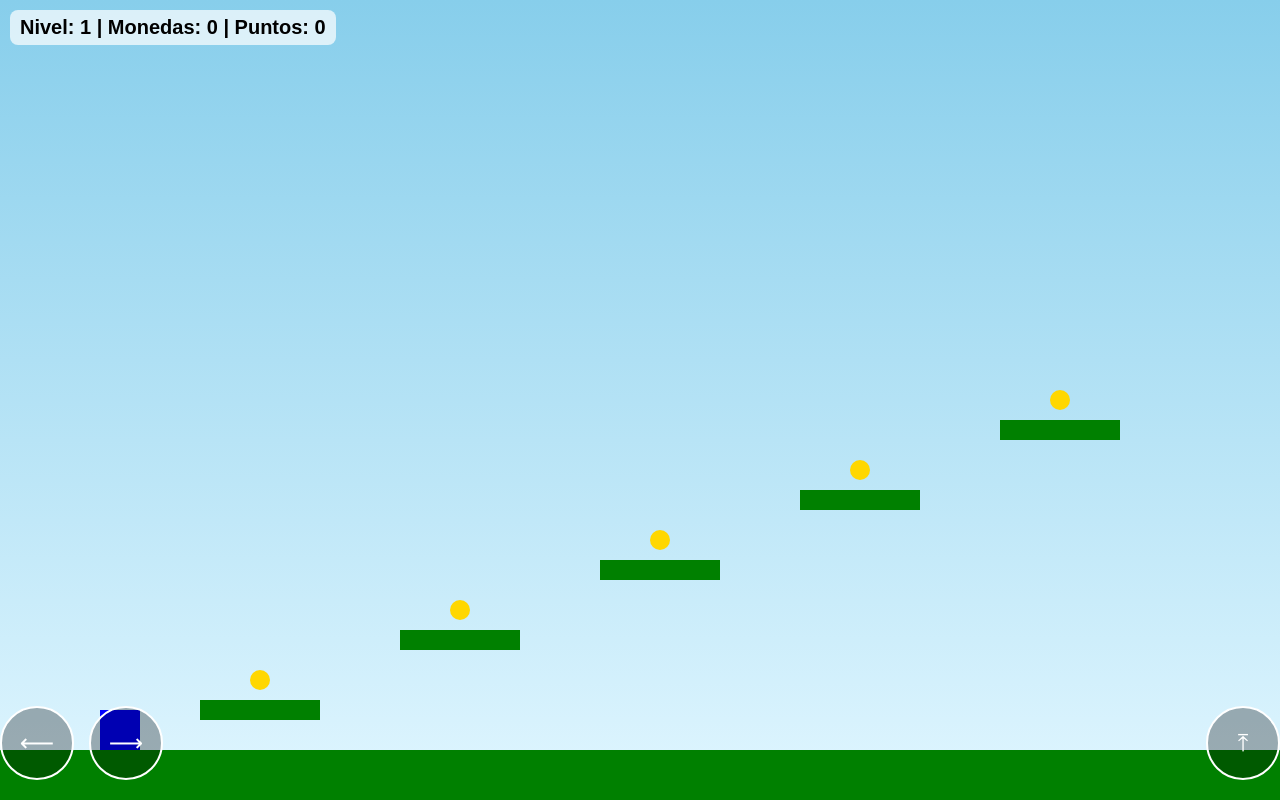
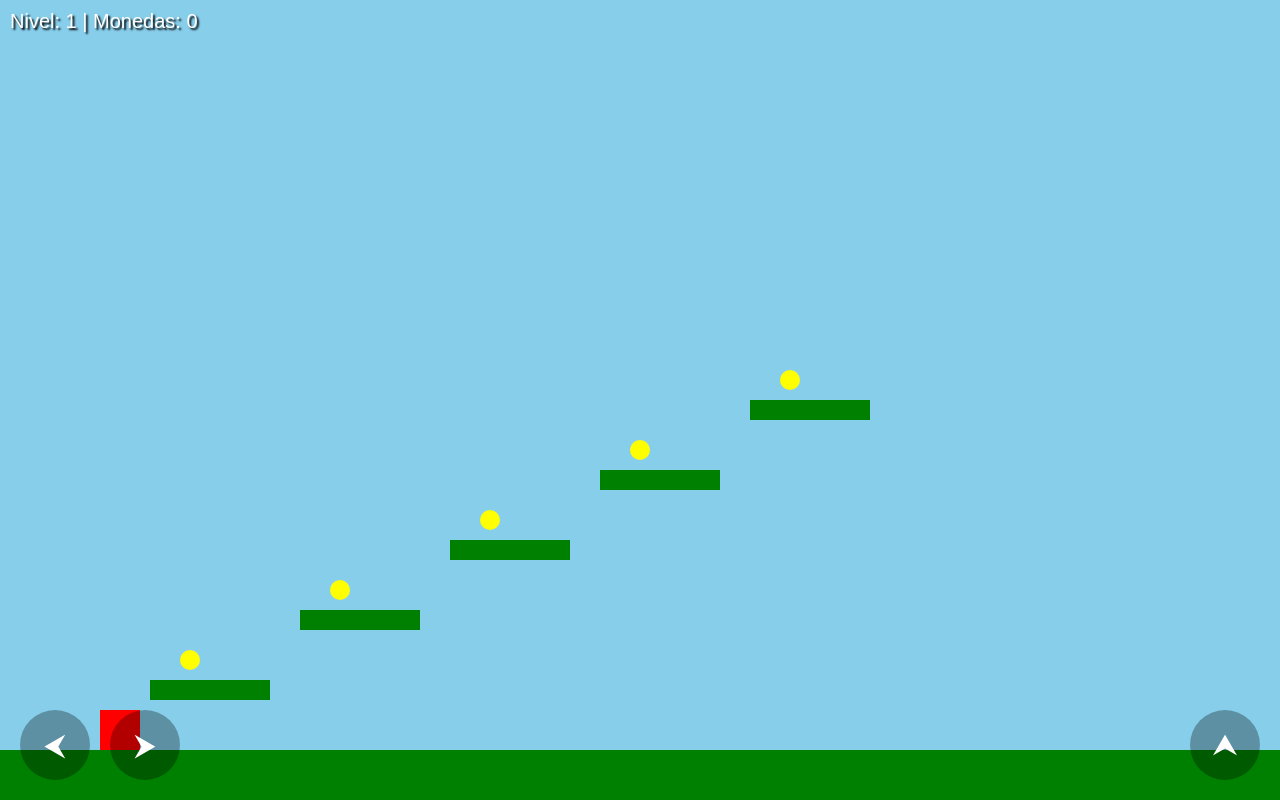
Before and after one commit to josueazul090999-design/aventura-z, a plain HTML site: page index.html in a window 1280 px wide. Drawn offline with Linux system fonts and the light colour scheme.

Commit message:
Update index.html

```diff
--- a/index.html
+++ b/index.html
@@ -1,33 +1,23 @@
 <!DOCTYPE html>
 <html lang="es">
 <head>
-  <meta charset="UTF-8">
+  <meta charset="UTF-8" />
   <meta name="viewport" content="width=device-width, initial-scale=1.0">
-  <title>Juego Mario Style</title>
+  <title>Juego estilo Mario</title>
   <style>
-    body {
-      margin: 0;
-      overflow: hidden;
-      background: #87CEEB;
-      font-family: Arial, sans-serif;
-    }
-    canvas {
-      display: block;
-      background: linear-gradient(#87CEEB, #E0F6FF);
-    }
-    #hud {
+    * { margin: 0; padding: 0; }
+    canvas { background: skyblue; display: block; }
+    #ui {
       position: absolute;
       top: 10px;
       left: 10px;
-      color: black;
       font-size: 20px;
-      font-weight: bold;
-      background: rgba(255,255,255,0.7);
-      padding: 6px 10px;
-      border-radius: 8px;
+      font-family: Arial, sans-serif;
+      color: #fff;
+      text-shadow: 2px 2px 2px black;
     }
-    /* Controles táctiles */
-    .controls {
+    /* Controles móviles */
+    #controls {
       position: absolute;
       bottom: 20px;
       width: 100%;
@@ -35,106 +25,80 @@
       justify-content: space-between;
       pointer-events: none;
     }
-    .left-controls, .right-controls {
-      display: flex;
-      gap: 15px;
-      pointer-events: auto;
-    }
     .btn {
       width: 70px;
       height: 70px;
       border-radius: 50%;
       background: rgba(0,0,0,0.3);
-      border: 2px solid white;
+      color: white;
+      font-size: 30px;
       display: flex;
       justify-content: center;
       align-items: center;
-      color: white;
-      font-size: 24px;
+      pointer-events: auto;
       user-select: none;
-      touch-action: none;
     }
+    #left-right { display: flex; gap: 20px; margin-left: 20px; }
+    #jump { margin-right: 20px; }
   </style>
 </head>
 <body>
   <canvas id="gameCanvas"></canvas>
-  <div id="hud">Nivel: 1 | Monedas: 0 | Puntos: 0</div>
+  <div id="ui">Nivel: 1 | Monedas: 0</div>
 
-  <!-- Controles táctiles -->
-  <div class="controls">
-    <div class="left-controls">
-      <div class="btn" id="btnLeft">⟵</div>
-      <div class="btn" id="btnRight">⟶</div>
+  <!-- Botones móviles -->
+  <div id="controls">
+    <div id="left-right">
+      <div class="btn" id="left">⮜</div>
+      <div class="btn" id="right">⮞</div>
     </div>
-    <div class="right-controls">
-      <div class="btn" id="btnJump">⤒</div>
-    </div>
+    <div class="btn" id="jump">⮝</div>
   </div>
 
 <script>
 const canvas = document.getElementById("gameCanvas");
 const ctx = canvas.getContext("2d");
 
-    function resizeCanvas() {
 canvas.width = window.innerWidth;
 canvas.height = window.innerHeight;
-    }
-    resizeCanvas();
-    window.addEventListener("resize", resizeCanvas);
-
-    const hud = document.getElementById("hud");
-
-    // Estado del juego
-    let level = 1;
-    let coins = 0;
-    let score = 0;
-    let keys = { left: false, right: false, up: false };
 
 class Player {
-      constructor(x, y, color) {
-        this.x = x;
-        this.y = y;
+  constructor() {
     this.width = 40;
     this.height = 40;
-        this.color = color;
+    this.x = 100;
+    this.y = canvas.height - 100;
     this.velX = 0;
     this.velY = 0;
     this.speed = 5;
-        this.jumpForce = 15;
+    this.jumpStrength = 15;
     this.onGround = false;
   }
-      update(platforms) {
-        // Movimiento horizontal
-        if (keys.left) this.velX = -this.speed;
-        else if (keys.right) this.velX = this.speed;
-        else this.velX = 0;
-
-        // Gravedad
-        this.velY += 0.8;
-
+  update() {
+    this.velY += 0.8; // gravedad
     this.x += this.velX;
     this.y += this.velY;
 
+    // Colisión con plataformas
     this.onGround = false;
     for (let p of platforms) {
-          if (this.x < p.x + p.width &&
+      if (
+        this.x < p.x + p.width &&
         this.x + this.width > p.x &&
-              this.y + this.height <= p.y + 10 &&
-              this.y + this.height + this.velY >= p.y) {
+        this.y + this.height > p.y &&
+        this.y + this.height < p.y + p.height
+      ) {
         this.y = p.y - this.height;
         this.velY = 0;
         this.onGround = true;
       }
     }
-      }
-      jump() {
-        if (this.onGround) {
-          this.velY = -this.jumpForce;
-          this.onGround = false;
-        }
+    // Limites laterales
+    if (this.x < 0) this.x = 0;
+    if (this.x + this.width > canvas.width) this.x = canvas.width - this.width;
   }
   draw() {
-        ctx.fillStyle = this.color;
+    ctx.fillStyle = "red";
     ctx.fillRect(this.x, this.y, this.width, this.height);
   }
 }
@@ -156,101 +120,139 @@
   constructor(x, y) {
     this.x = x;
     this.y = y;
-        this.radius = 10;
+    this.size = 20;
     this.collected = false;
   }
   draw() {
     if (!this.collected) {
-          ctx.fillStyle = "gold";
+      ctx.fillStyle = "yellow";
       ctx.beginPath();
-          ctx.arc(this.x, this.y, this.radius, 0, Math.PI * 2);
+      ctx.arc(this.x, this.y, this.size / 2, 0, Math.PI * 2);
       ctx.fill();
     }
   }
 }
 
-    let player;
+let player = new Player();
 let platforms = [];
-    let coinsArr = [];
+let coins = [];
+let level = 1;
+let coinsCollected = 0;
 
+// Generar nivel
 function generateLevel() {
   platforms = [];
-      coinsArr = [];
+  coins = [];
 
-      // Base larga
+  // Base larga (siempre ocupa todo el ancho)
   platforms.push(new Platform(0, canvas.height - 50, canvas.width, 50));
 
-      // Escalones
-      for (let i = 0; i < 5; i++) {
-        let px = 200 + i * 200;
-        let py = canvas.height - (100 + i * 70);
-        platforms.push(new Platform(px, py, 120, 20));
-        coinsArr.push(new Coin(px + 60, py - 20));
+  // Escaleras / plataformas extras
+  for (let i = 1; i <= 5; i++) {
+    let x = 150 * i;
+    let y = canvas.height - 50 - i * 70;
+    platforms.push(new Platform(x, y, 120, 20));
+    coins.push(new Coin(x + 40, y - 20));
   }
 
-      // Recolocar jugador sobre la base (no bajo tierra)
-      player = new Player(100, canvas.height - 100, "blue");
+  // Colocar jugador al inicio
+  player.x = 100;
+  player.y = canvas.height - 50 - player.height;
+  player.velX = 0;
+  player.velY = 0;
 }
-
 generateLevel();
 
-    function gameLoop() {
-      ctx.clearRect(0, 0, canvas.width, canvas.height);
-
-      // Dibujar plataformas
-      for (let p of platforms) p.draw();
-
-      // Dibujar monedas
-      for (let c of coinsArr) {
-        if (!c.collected &&
-            player.x < c.x + c.radius &&
-            player.x + player.width > c.x - c.radius &&
-            player.y < c.y + c.radius &&
-            player.y + player.height > c.y - c.radius) {
-          c.collected = true;
-          coins++;
-          score += 100;
-        }
-        c.draw();
-      }
-
-      // Actualizar jugador
-      player.update(platforms);
-      player.draw();
-
-      // Actualizar HUD
-      hud.textContent = `Nivel: ${level} | Monedas: ${coins} | Puntos: ${score}`;
-
-      requestAnimationFrame(gameLoop);
-    }
-    gameLoop();
-
-    // Controles de teclado
-    window.addEventListener("keydown", (e) => {
-      if (e.code === "ArrowLeft") keys.left = true;
-      if (e.code === "ArrowRight") keys.right = true;
-      if (e.code === "Space") player.jump();
+// Controles
+let keys = {};
+document.addEventListener("keydown", (e) => {
+  keys[e.code] = true;
 });
-    window.addEventListener("keyup", (e) => {
-      if (e.code === "ArrowLeft") keys.left = false;
-      if (e.code === "ArrowRight") keys.right = false;
+document.addEventListener("keyup", (e) => {
+  keys[e.code] = false;
 });
 
 // Controles táctiles
-    function bindButton(btn, action, isJump = false) {
-      btn.addEventListener("touchstart", (e) => {
-        e.preventDefault();
-        if (isJump) player.jump();
-        else keys[action] = true;
+const leftBtn = document.getElementById("left");
+const rightBtn = document.getElementById("right");
+const jumpBtn = document.getElementById("jump");
+
+leftBtn.addEventListener("touchstart", () => keys["ArrowLeft"] = true);
+leftBtn.addEventListener("touchend", () => keys["ArrowLeft"] = false);
+rightBtn.addEventListener("touchstart", () => keys["ArrowRight"] = true);
+rightBtn.addEventListener("touchend", () => keys["ArrowRight"] = false);
+jumpBtn.addEventListener("touchstart", () => {
+  if (player.onGround) player.velY = -player.jumpStrength;
 });
-      btn.addEventListener("touchend", (e) => {
-        e.preventDefault();
-        if (!isJump) keys[action] = false;
-      });
+
+// Ajustar base y jugador en redimensionar
+function resizeCanvas() {
+  canvas.width = window.innerWidth;
+  canvas.height = window.innerHeight;
+
+  if (platforms.length > 0) {
+    platforms[0].x = 0;
+    platforms[0].y = canvas.height - 50;
+    platforms[0].width = canvas.width;
+    platforms[0].height = 50;
   }
-    bindButton(document.getElementById("btnLeft"), "left");
-    bindButton(document.getElementById("btnRight"), "right");
-    bindButton(document.getElementById("btnJump"), null, true);
+
+  if (player.y + player.height > canvas.height - 50) {
+    player.y = canvas.height - 50 - player.height;
+    player.velY = 0;
+  }
+}
+window.addEventListener("resize", resizeCanvas);
+
+function update() {
+  // Movimiento
+  if (keys["ArrowLeft"]) {
+    player.velX = -player.speed;
+  } else if (keys["ArrowRight"]) {
+    player.velX = player.speed;
+  } else {
+    player.velX = 0;
+  }
+  if (keys["Space"] || keys["ArrowUp"]) {
+    if (player.onGround) player.velY = -player.jumpStrength;
+  }
+
+  player.update();
+
+  // Monedas
+  for (let c of coins) {
+    if (!c.collected &&
+      player.x < c.x + c.size &&
+      player.x + player.width > c.x &&
+      player.y < c.y + c.size &&
+      player.y + player.height > c.y
+    ) {
+      c.collected = true;
+      coinsCollected++;
+    }
+  }
+
+  // Avanzar nivel
+  if (player.x > canvas.width - 60) {
+    level++;
+    generateLevel();
+  }
+}
+
+function draw() {
+  ctx.clearRect(0, 0, canvas.width, canvas.height);
+  for (let p of platforms) p.draw();
+  for (let c of coins) c.draw();
+  player.draw();
+  document.getElementById("ui").innerText = `Nivel: ${level} | Monedas: ${coinsCollected}`;
+}
+
+function loop() {
+  update();
+  draw();
+  requestAnimationFrame(loop);
+}
+loop();
 </script>
 </body>
 </html>
```
Lines whose indentation alone changed are shown as unchanged.
